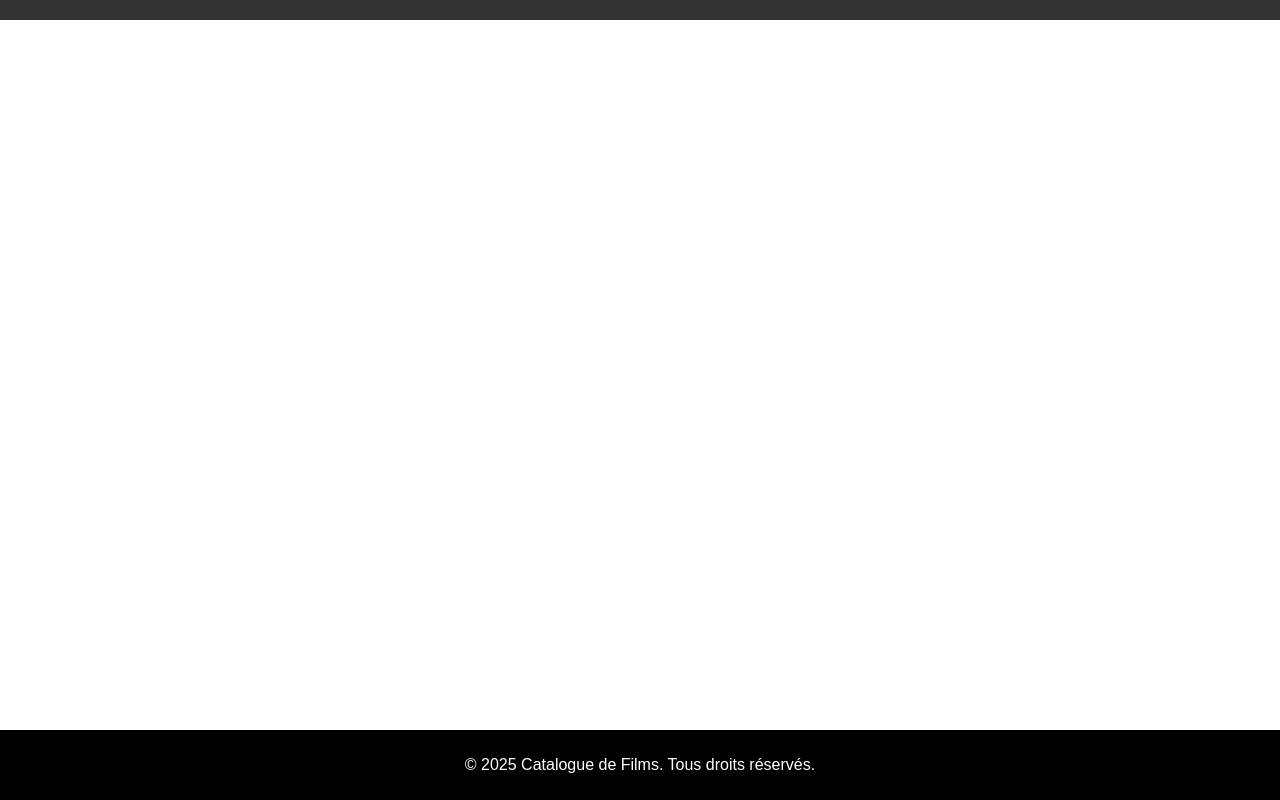
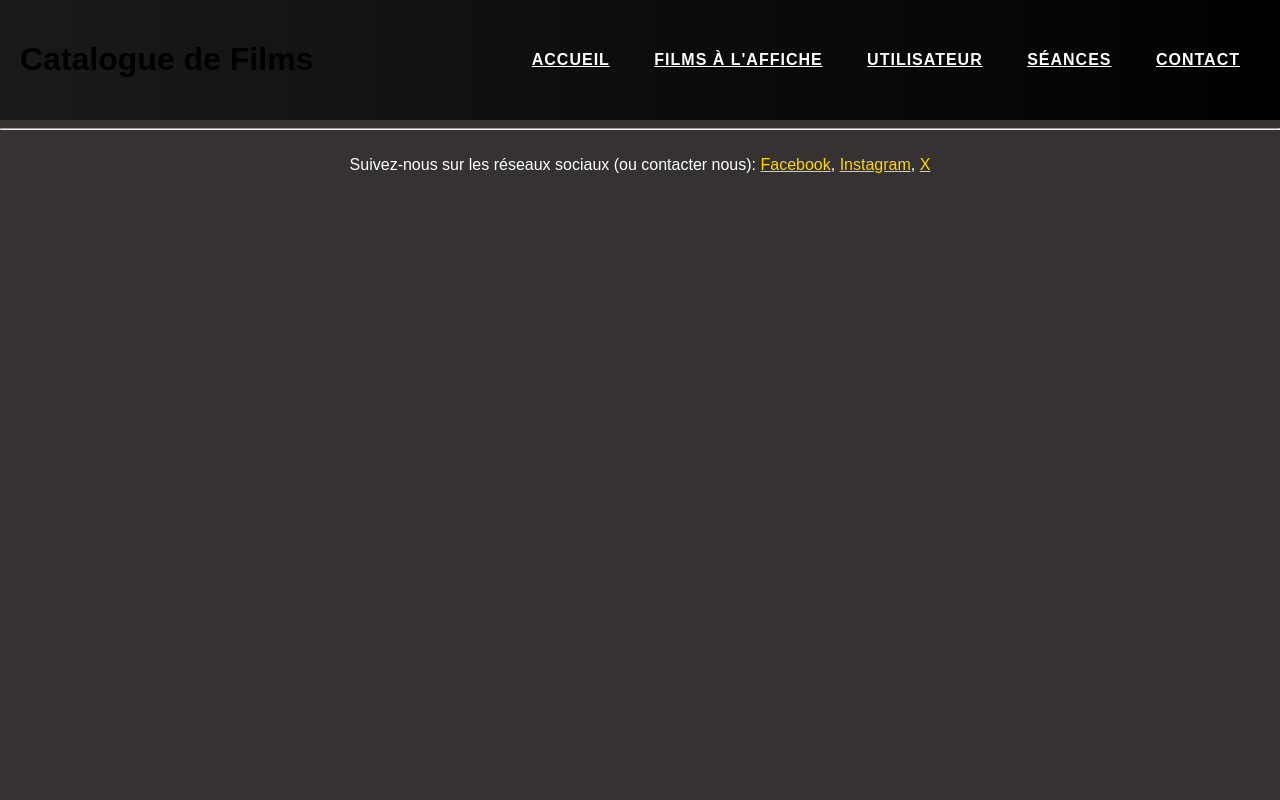
Before and after one commit to AdemeProgrammer/EcranMajestueux3, a PHP site: page /vue/CatalogueEM.php in a window 1280 px wide. Run offline with PHP 8.4, Linux system fonts and the light colour scheme; data that the repository does not hold is empty.

Commit message:
feat : modification de 3 pages
j'ai modifié le css de la page catalogue, j'ai modifié la page
catalogueet j'ai modifié la page accueil.

```diff
--- /dev/null
+++ b/assets/css/CatalogueEM.css
@@ -0,0 +1,86 @@
+body {
+    font-family: Arial, sans-serif;
+    background-color: #363232;
+    margin: 0;
+    padding: 0;
+}
+
+
+header {
+    background: linear-gradient(90deg, #1a1a1a 0%, #000 100%);
+    padding: 20px;
+    display: flex;
+    justify-content: space-between;
+    align-items: center;
+    position: sticky;
+    top: 0;
+    z-index: 1000;
+}
+
+nav a {
+    margin: 0 20px;
+    color: #fff;
+    font-size: 1rem;
+    text-transform: uppercase;
+    font-weight: bold;
+    letter-spacing: 1px;
+}
+
+.container {
+    width: 80%;
+    margin: 0 auto;
+    display: flex;
+    flex-wrap: wrap;
+    justify-content: space-around;
+}
+
+.movie {
+    background-color: white;
+    border-radius: 8px;
+    overflow: hidden;
+    margin: 15px;
+    width: 300px;
+    box-shadow: 0 4px 8px rgba(0, 0, 0, 0.1);
+    transition: transform 0.3s;
+}
+
+.movie:hover {
+    transform: translateY(-10px);
+}
+
+.movie img {
+    width: 100%;
+    height: 400px;
+    object-fit: cover;
+}
+
+.movie-info {
+    padding: 15px;
+}
+
+.movie-title {
+    font-size: 1.5em;
+    margin-bottom: 10px;
+    color: #000000;
+}
+
+.movie-description {
+    font-size: 1em;
+    color: #555;
+}
+
+.movie-genre {
+    font-size: 1em;
+    color: #333;
+    font-weight: bold;
+}
+
+footer {
+    background-color: #000000;
+    color: white;
+    text-align: center;
+    padding: 10px 0;
+    position: fixed;
+    width: 100%;
+    bottom: 0;
+}
--- a/vue/CatalogueEM.php
+++ b/vue/CatalogueEM.php
@@ -9,107 +9,43 @@ $filmsRepository = new FilmsRepository();
 
 ?>
 <!DOCTYPE html>
-<html lang="fr" >
+<html lang="fr">
 <head>
     <meta charset="UTF-8">
     <meta name="viewport" content="width=device-width, initial-scale=1.0">
     <title>Catalogue de Films</title>
-    <style>
-        body {
-            font-family: Arial, sans-serif;
-            background-color: #ffffff;
-            margin: 0;
-            padding: 0;
-        }
-
-        header {
-            background-color: #333;
-            color: white;
-            padding: 10px 0;
-            text-align: center;
-        }
-
-        .container {
-            width: 80%;
-            margin: 0 auto;
-            display: flex;
-            flex-wrap: wrap;
-            justify-content: space-around;
-        }
-
-        .movie {
-            background-color: white;
-            border-radius: 8px;
-            overflow: hidden;
-            margin: 15px;
-            width: 300px;
-            box-shadow: 0 4px 8px rgba(0, 0, 0, 0.1);
-            transition: transform 0.3s;
-        }
-
-        .movie:hover {
-            transform: translateY(-10px);
-        }
-
-        .movie img {
-            width: 100%;
-            height: 400px;
-            object-fit: cover;
-        }
-
-        .movie-info {
-            padding: 15px;
-        }
-
-        .movie-title {
-            font-size: 1.5em;
-            margin-bottom: 10px;
-        }
-
-        .movie-description {
-            font-size: 1em;
-            color: #555;
-        }
-        .movie-genre {
-            font-size: 1em;
-            color: #333;
-            font-weight: bold;
-        }
-
-
-
-        footer {
-            background-color: #000000;
-            color: white;
-            text-align: center;
-            padding: 10px 0;
-            position: fixed;
-            width: 100%;
-            bottom: 0;
-        }
-    </style>
+    <link href="../assets/css/CatalogueEM.css" rel="stylesheet">
 </head>
 <body>
 
 <header>
+    <h1>Catalogue de Films</h1>
+    <nav>
+        <a href="AccueilEM.php">Accueil</a>
+        <a href="#films">Films à l'affiche</a>
+        <a href="#">Utilisateur</a>
+        <a href="SceanceEM.php">Séances</a>
+        <a href="#contact">Contact</a>
+    </nav>
+</header>
+
 <div class="container">
     <?php foreach ($lesFilms as $film): ?>
         <div class="movie">
             <img src="<?php echo htmlspecialchars($film['affiche']); ?>" alt="<?php echo htmlspecialchars($film['titre']); ?>">
             <div class="movie-info">
                 <h2 class="movie-title"><?php echo htmlspecialchars($film['titre']); ?></h2>
+                <p class="movie-genre"><strong>Genre :</strong> <?php echo htmlspecialchars($film['genre']); ?></p>
+                <p class="movie-duration"><strong>Durée :</strong> <?php echo htmlspecialchars($film['duree']); ?> minutes</p>
                 <p class="movie-description"><?php echo htmlspecialchars($film['description']); ?></p>
-                    <p class="movie-genre"><strong>Genre :</strong> <?php echo htmlspecialchars($film['genre']); ?></p>
-                    <!-- Durée avec une nouvelle classe -->
-                    <p class="movie-duration"><strong>Durée :</strong> <?php echo htmlspecialchars($film['duree']); ?> minutes</p>
             </div>
         </div>
     <?php endforeach; ?>
 </div>
-
-    <footer>
-        <p>&copy; 2025 Catalogue de Films. Tous droits réservés.</p>
-    </footer>
-
 </body>
+<section id="contact" class="contact-section">
+</section>
+<hr>
+<br>
+<center><a style="color:white">Suivez-nous sur les réseaux sociaux (ou contacter nous):</a> <a href="https://www.facebook.com/share/18gNsJZcJq/" style="color: gold">Facebook</a><a style="color:white">,</a> <a href="https://www.instagram.com/ecranmajestueux/" style="color: gold">Instagram</a><a style="color:white">,</a> <a href="https://x.com/EcranM89780" style="color: gold">X</a></p></center>
 </html>
```
Also changed, not shown: vue/AccueilEM.php (+12 -4 lines). Lines whose indentation alone changed are shown as unchanged.
